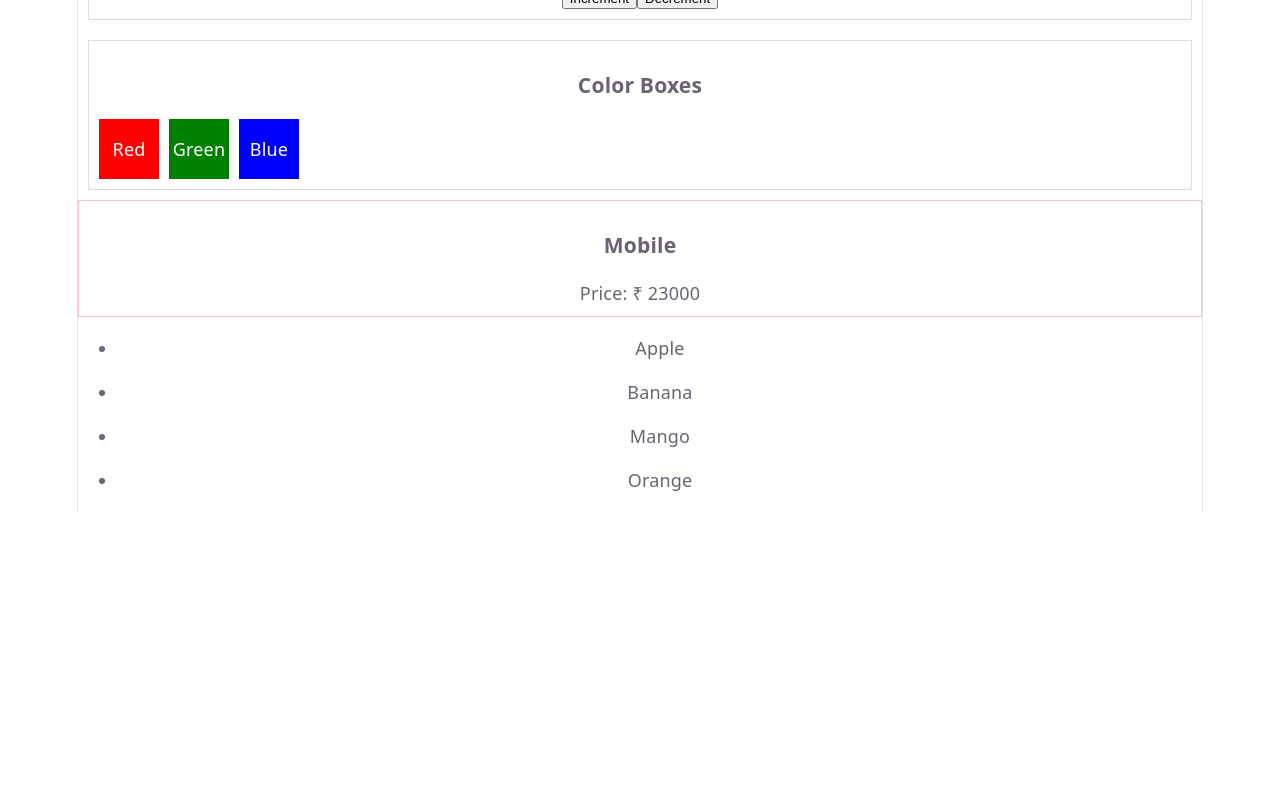
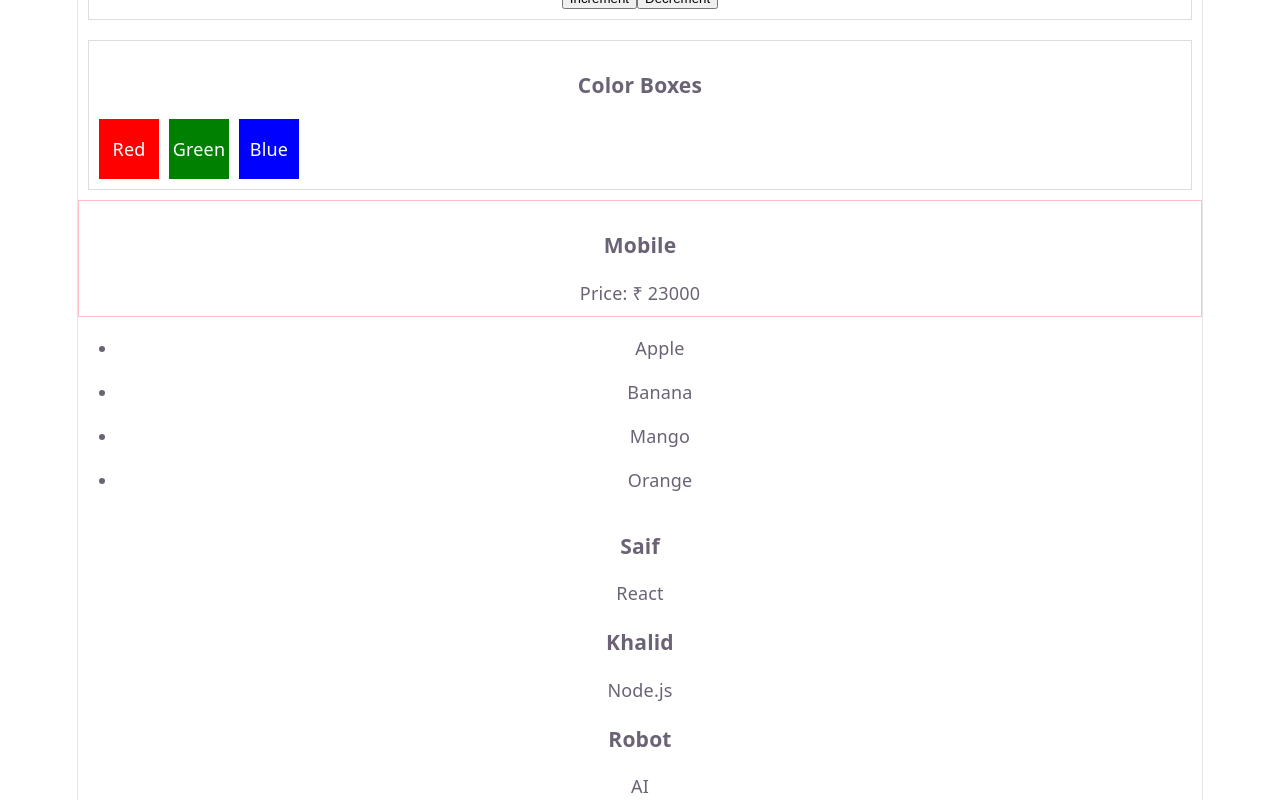
Before and after one commit to saifullahkhalid521-bit/PERN-AI-Lab, a React (Vite) app in the folder Phase_2_React/react-learning-app/: page / in a window 1280 px wide. Shown: the part 4316-5116 px from the top of the page. Before the commit the page ends 4827 px from the top, so only its background shows below. Built offline with nearby package versions, Linux system fonts and the light colour scheme.

Commit message:
prop and map combine component practice

```diff
--- a/Phase_2_React/react-learning-app/src/App.jsx
+++ b/Phase_2_React/react-learning-app/src/App.jsx
@@ -1,6 +1,6 @@
 import {PracticeApp , BrokenComponent , StyledBox , ProfileCard2 , MapOne } from "./practice/week-09-jsx-components/PracticeApp";
 
-import {Heading , Avatar , Badge, DetailCard, DaysList, Counter, ColorBoxes , ProductTag , FruitList} from "./practice/week-09-jsx-components/pracWeek9";
+import {Heading , Avatar , Badge, DetailCard, DaysList, Counter, ColorBoxes , ProductTag , FruitList , StudentList} from "./practice/week-09-jsx-components/pracWeek9";
 
 function App() {
   return (
@@ -21,6 +21,7 @@ function App() {
     <ColorBoxes />
     <ProductTag productName = "Mobile" price = "23000"/>
     <FruitList/>
+    <StudentList/>
     </>
   );
 }
--- a/Phase_2_React/react-learning-app/src/practice/week-09-jsx-components/pracWeek9.jsx
+++ b/Phase_2_React/react-learning-app/src/practice/week-09-jsx-components/pracWeek9.jsx
@@ -111,13 +111,27 @@ export function FruitList () {
 }
 
 
-// return (
-//     <div>
-//       {Users.map((user) => (
-//         <div key= {user.id} style={{ border: "2px solid white" , margin: "10px" , padding: "10px"}}>
-//         <h3>{user.name}</h3>
-//         <p>Your city is {user.city} & role is {user.role}</p>
-//       </div>
-//       ))}
-//     </div>
-//   );
+export function StudentCard ({name , course}) {
+  return (
+    <div style={{border: "1px solid white"}}>
+      <h3>{name}</h3>
+      <p>{course}</p>
+    </div>
+  )
+}
+
+export function StudentList () {
+  const students = [
+    {id: 1 ,name: "Saif" , course: "React"},
+    {id: 2 ,name: "Khalid" , course: "Node.js"},
+    {id: 3 ,name: "Robot" , course: "AI"}
+  ];
+
+  return (
+    <div>
+      {students.map((student) => (
+        <StudentCard key={student.id} name = {student.name} course = {student.course}/>
+      ))}
+    </div>
+  )
+}
```
